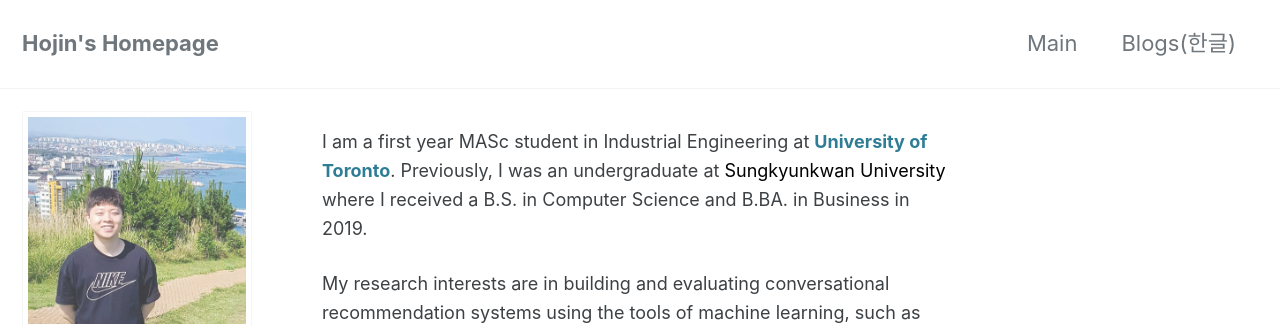
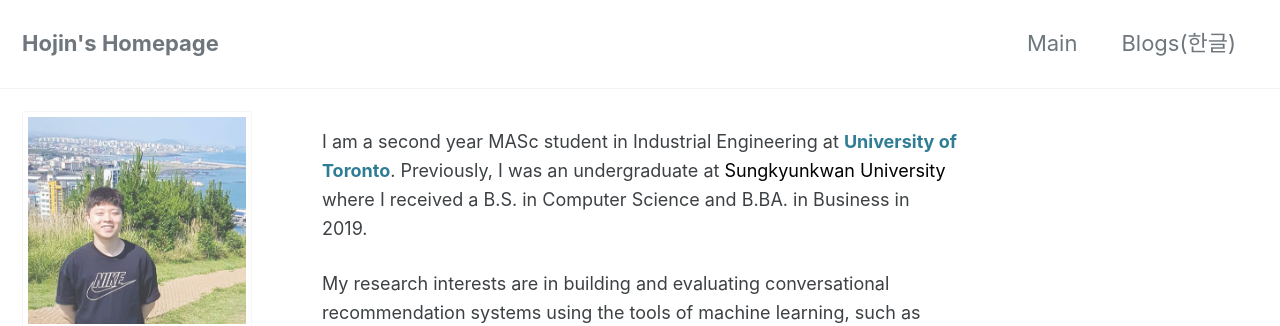
Before and after one commit to hojinYang/hojinYang.github.io, a Jekyll site: the page built from index.html, in a window 1280 px wide and 900 px high. Shown: the top 326 px of the window. Built offline with Jekyll 4.4.1, drawn with Linux system fonts in a browser that asks for light colours; cached includes are drawn as plain includes; nearby versions of some CDN libraries; the list of posts is cut into pages by our own code; some of the changed text lies outside the part shown.

Commit message:
Update home.html

```diff
--- a/_layouts/home.html
+++ b/_layouts/home.html
@@ -5,14 +5,14 @@ layout: archive
 {{ content }}
 <font size=4>
 <div style="line-height:1.6em">
-I am a first year MASc student in Industrial Engineering at <a href="https://www.utoronto.ca"><b>University of Toronto</b></a>.
+I am a second year MASc student in Industrial Engineering at <a href="https://www.utoronto.ca"><b>University of Toronto</b></a>.
 Previously, I was an undergraduate at <a href="hhttps://www.skku.edu/eng/"><font color="black">Sungkyunkwan University</font></a>
 where I received a B.S. in Computer Science and B.BA. in Business in 2019.</p>
 My research interests are in building and evaluating conversational recommendation systems using the tools of machine learning, such as Bayesian approach and  deep learning.
 At this moment, I am a research assistant at <a href="https://d3m.mie.utoronto.ca/"><font color="gray"><b>Data-driven Decision Making Lab</b></font></a> advised by Scott Sanner.
 
 <h3 class="archive__subtitle"> Honours, Awards, and Scholarship </h3>
-- Recipient, Vector Scholarship in AI, <a href="https://vectorinstitute.ai/#people">Vector Institute</a>, 2019</br>
+- Recipient, Vector Scholarship in AI, <a href="https://vectorinstitute.ai/about/">Vector Institute</a>, 2019</br>
 - 2'nd place, 2018 and 2020 ACM RecSys Challenges organized by <a href="https://recsys.acm.org/recsys18/challenge/">Spotify</a> and <a href="https://recsys.acm.org/recsys20/challenge/">Twitter</a> respectively</br>
 - Dean's List, Sungkyunkwan University, 2016 - 2017</br>
 <h3 class="archive__subtitle"> Work Experience </h3>
@@ -37,5 +37,8 @@ Kai Luo, Scott Sanner, Ga Wu, Hanze Li, Hojin Yang.
 Hojin Yang, Yoonki Jeong, Minjin Choi, Jongwuk Lee.
 <font color="gray"><i>ACM Recommender Systems Challenge (RecSys)</i></font>, 2018.
 
+<h3 class="archive__subtitle"> Professional Services </h3>
+- Reviewer, AAAI Conference on Artificial Intelligence, 2021.
+
 </div>
 </font>
```
